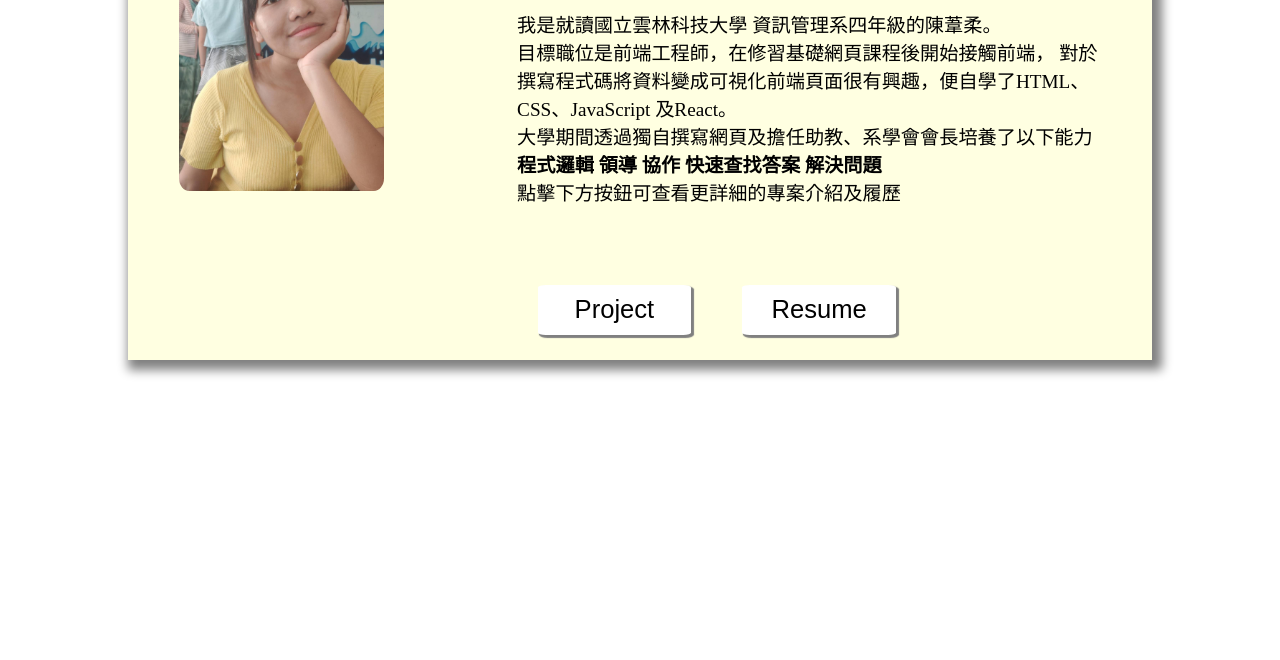
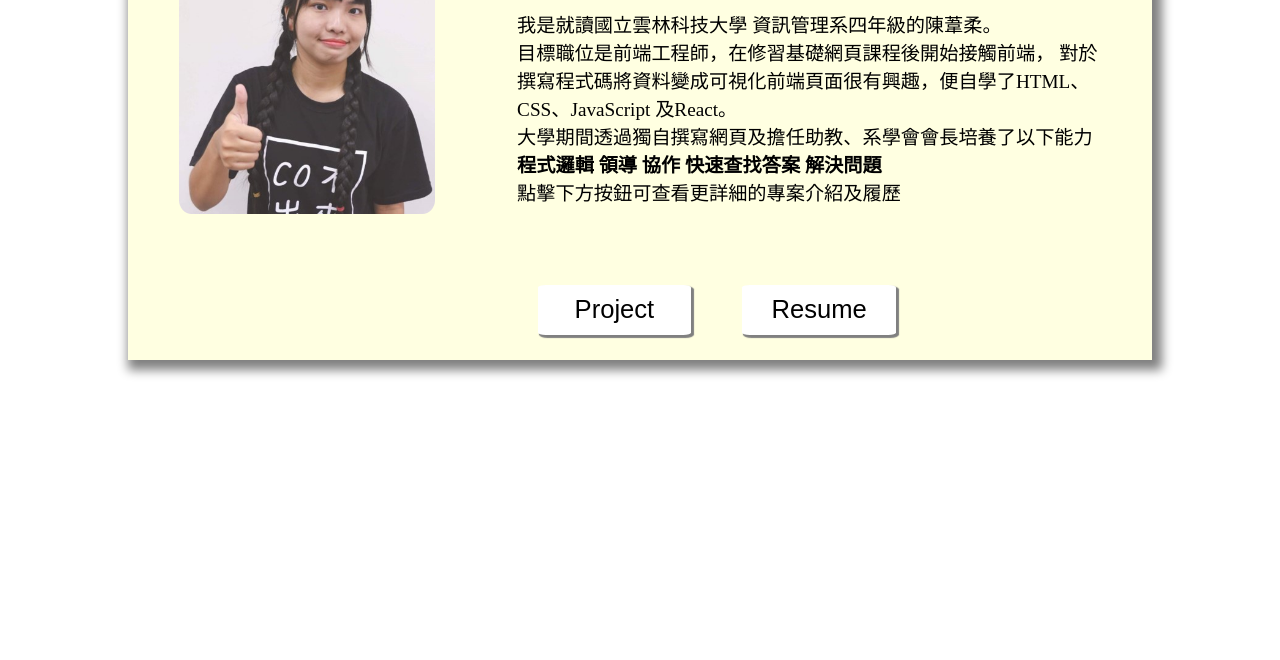
Before and after one commit to aulaul688/Debby, a plain HTML site: page index.html in a window 1280 px wide. Shown: the part 230-890 px from the top of the page. Drawn offline with Linux system fonts and the light colour scheme.

Commit message:
Revise photo

```diff
--- a/CSS/index.css
+++ b/CSS/index.css
@@ -17,7 +17,7 @@ body{
     position: absolute;
     top: 15%;
     left: 5%;
-    width: 20%;
+    width: 25%;
     border-radius:5% 5% ;
 }
 
--- a/index.html
+++ b/index.html
@@ -10,7 +10,7 @@
     </head>
     <body>
         <div class="block" >
-            <img src="pic/me.jpg">
+            <img src="pic/m.jpg">
             <h1>HI! I'm Debby</h1>
         <div class="pp">
             <p>我是就讀國立雲林科技大學 資訊管理系四年級的陳葦柔。
```
Also changed, not shown: pic/ig.png (deleted), pic/m.jpg (added), pic/me.jpg (deleted), pic/pika.jpg (deleted).
